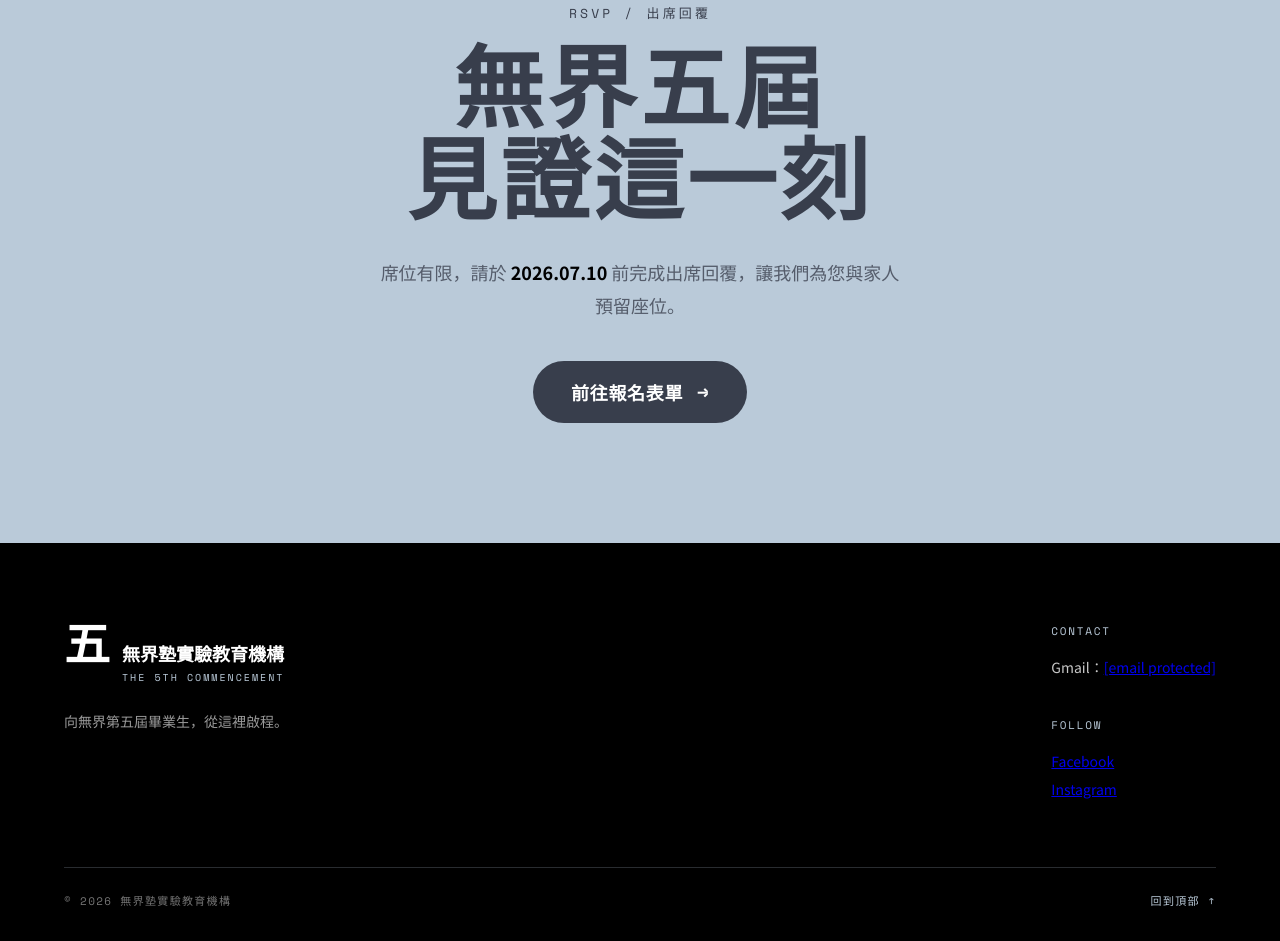
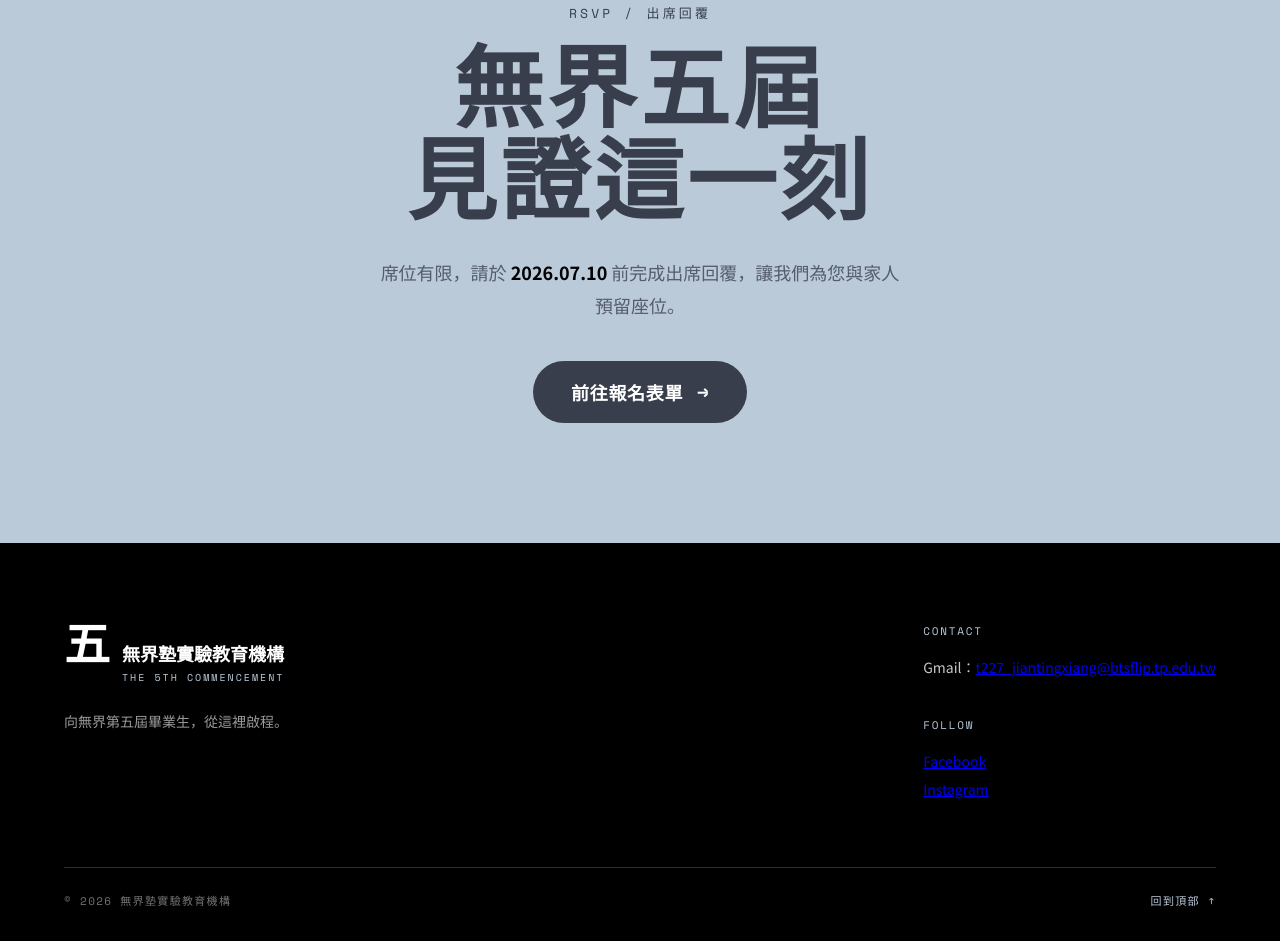
Before and after one commit to Kevin878/Graduate-Website, a plain HTML site: page index.html in a window 1280 px wide. Shown: the part 1487-2428 px from the top of the page. Drawn offline with nearby package versions, Linux system fonts and the light colour scheme; a script that the page names is missing.

Commit message:
change email

```diff
--- a/index.html
+++ b/index.html
@@ -158,7 +158,7 @@
         <div style="display:grid;grid-template-columns:repeat(auto-fit,minmax(160px,auto));gap:36px;">
           <div>
             <div style="font-family:'Space Mono',monospace;font-size:11px;letter-spacing:0.16em;color:#BACAD9;margin-bottom:14px;">CONTACT</div>
-            <div style="font-size:14px;color:rgba(255,255,255,0.78);line-height:2;">Gmail：<a href="/cdn-cgi/l/email-protection" class="__cf_email__" data-cfemail="8ffbbdbdb8d0e5e6eee1fbe6e1e8f7e6eee1e8cfedfbfce9e3e6ffa1fbffa1eaebfaa1fbf8">[email&#160;protected]</a><br></div>
+            <div style="font-size:14px;color:rgba(255,255,255,0.78);line-height:2;">Gmail：<a href="/cdn-cgi/l/email-protection" class="__cf_email__" data-cfemail="8ffbbdbdb8d0e5e6eee1fbe6e1e8f7e6eee1e8cfedfbfce9e3e6ffa1fbffa1eaebfaa1fbf8">t227_jiantingxiang@btsflip.tp.edu.tw</a><br></div>
           </div>
           <div>
             <div style="font-family:'Space Mono',monospace;font-size:11px;letter-spacing:0.16em;color:#BACAD9;margin-bottom:14px;">FOLLOW</div><div style="font-size: 14px; color: #ffffffc7; line-height: 2"><a href="https://www.facebook.com/Btseducationschool/?locale=zh_TW">Facebook</a><div><a href="https://www.instagram.com/bts_bythestudents/">Instagram</a></div></div>
```
